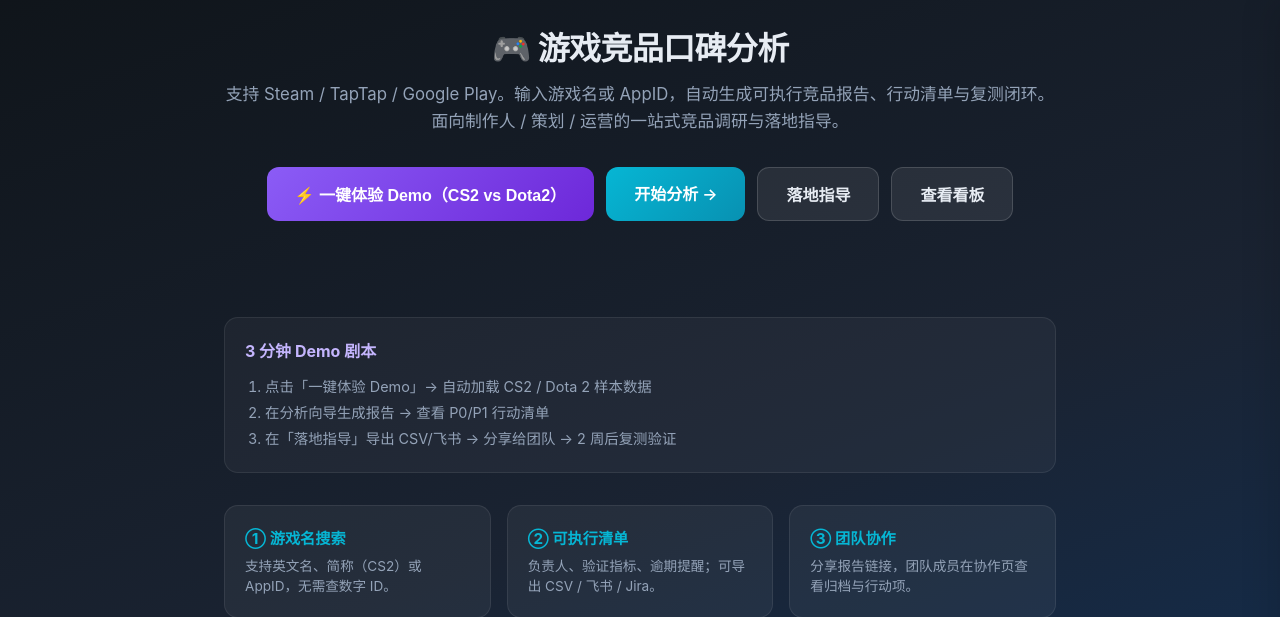
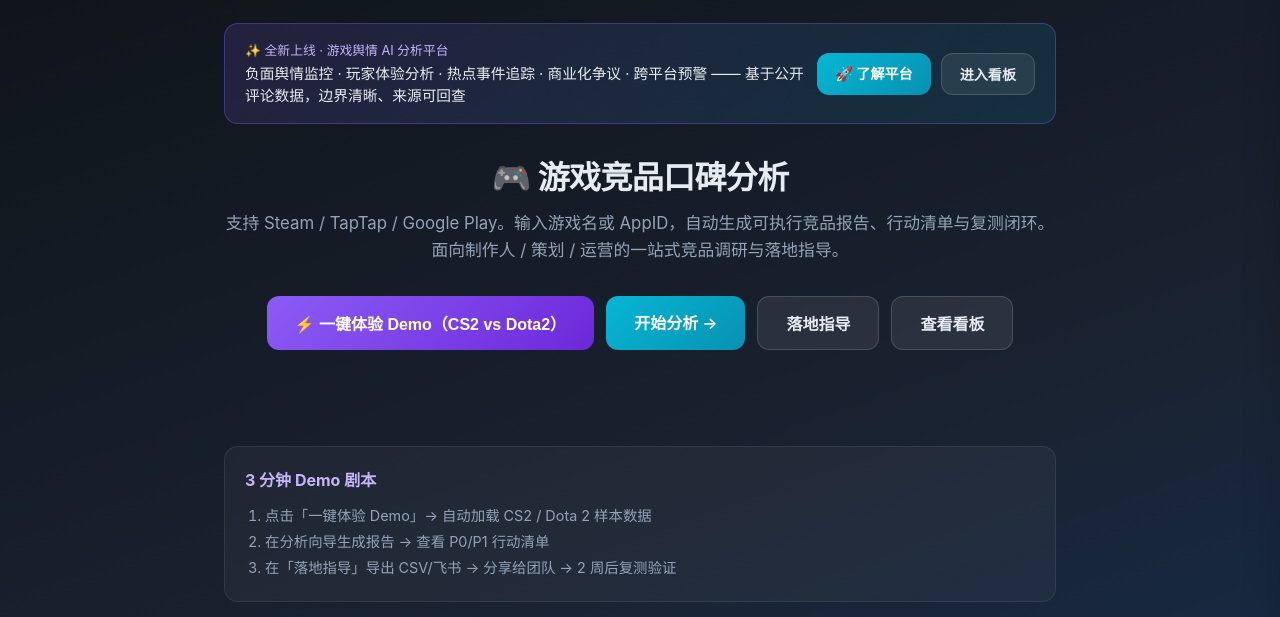
Before and after one commit to alex-Tesla3/game-analyzer, a FastAPI app: page / in a window 1280 px wide. Shown: the part 49-666 px from the top of the page. Run offline with FastAPI, Linux system fonts and the light colour scheme; some libraries are stand-ins or nearby versions.

Commit message:
feat(landing): prominent banner linking to the new game public-opinion AI platform pages

```diff
--- a/src/templates/landing.html
+++ b/src/templates/landing.html
@@ -61,6 +61,16 @@
         <div id="app-nav-mount" data-active="home"></div>
     </header>
     <div class="wrap">
+        <div style="display:flex;flex-wrap:wrap;gap:12px;align-items:center;justify-content:center;text-align:left;background:linear-gradient(135deg,rgba(139,92,246,.15),rgba(6,182,212,.12));border:1px solid rgba(139,92,246,.35);border-radius:14px;padding:16px 20px;margin-bottom:28px;">
+            <div style="flex:1;min-width:240px;">
+                <div style="font-size:.8rem;color:#c4b5fd;margin-bottom:4px;">✨ 全新上线 · 游戏舆情 AI 分析平台</div>
+                <div style="font-size:.92rem;color:#e7ecf3;line-height:1.5;">负面舆情监控 · 玩家体验分析 · 热点事件追踪 · 商业化争议 · 跨平台预警 —— 基于公开评论数据，边界清晰、来源可回查</div>
+            </div>
+            <div style="display:flex;gap:10px;flex-wrap:wrap;">
+                <a href="/game-public-opinion-ai-analysis" class="btn btn-primary" style="text-decoration:none;padding:10px 18px;font-size:.88rem;">🚀 了解平台</a>
+                <a href="/dashboard" class="btn btn-ghost" style="text-decoration:none;padding:10px 18px;font-size:.88rem;">进入看板</a>
+            </div>
+        </div>
         <p id="user-bar" class="user-bar"></p>
         <h1>🎮 游戏竞品口碑分析</h1>
         <p class="sub">支持 Steam / TapTap / Google Play。输入游戏名或 AppID，自动生成可执行竞品报告、行动清单与复测闭环。<br>面向制作人 / 策划 / 运营的一站式竞品调研与落地指导。</p>
```
